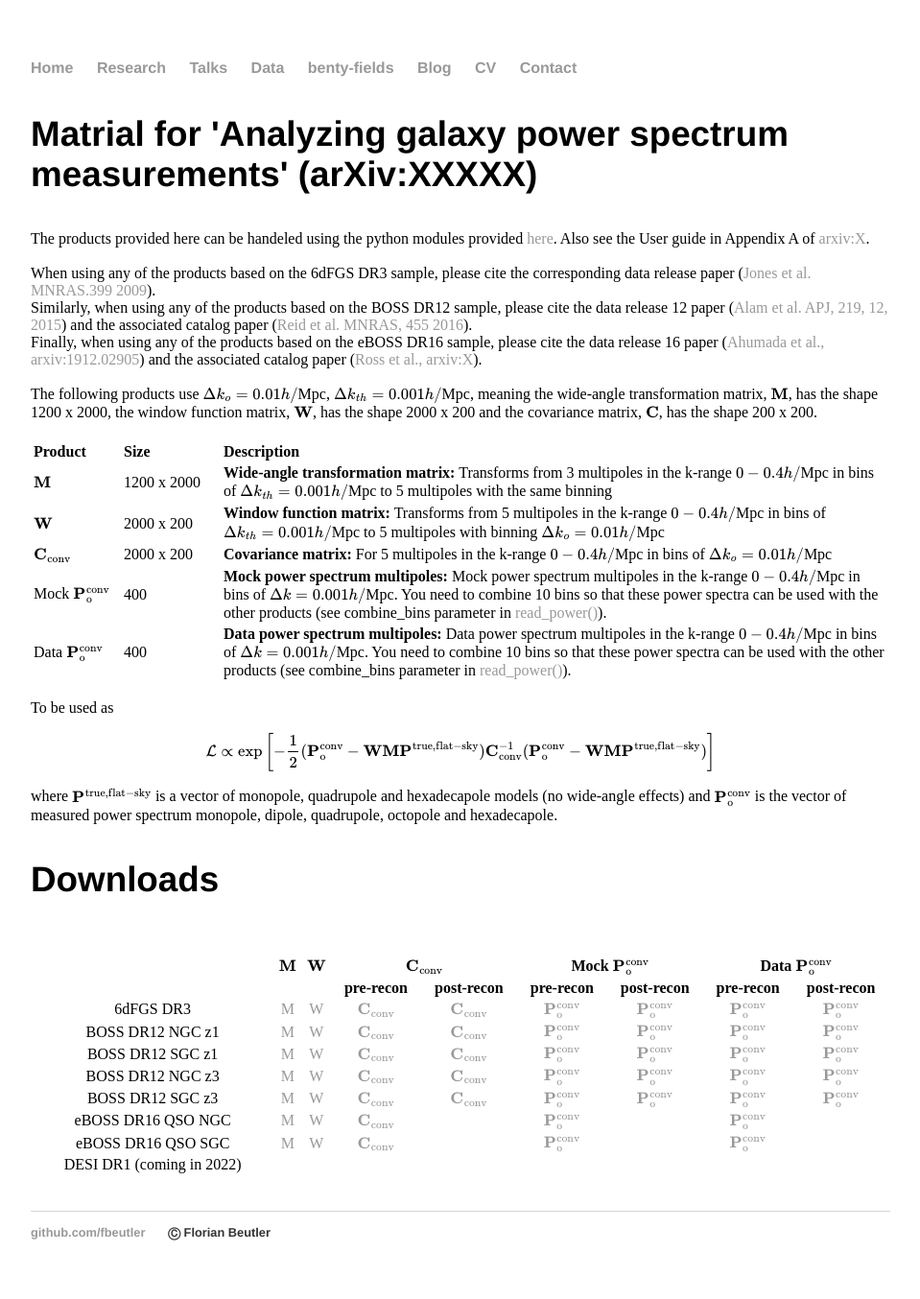
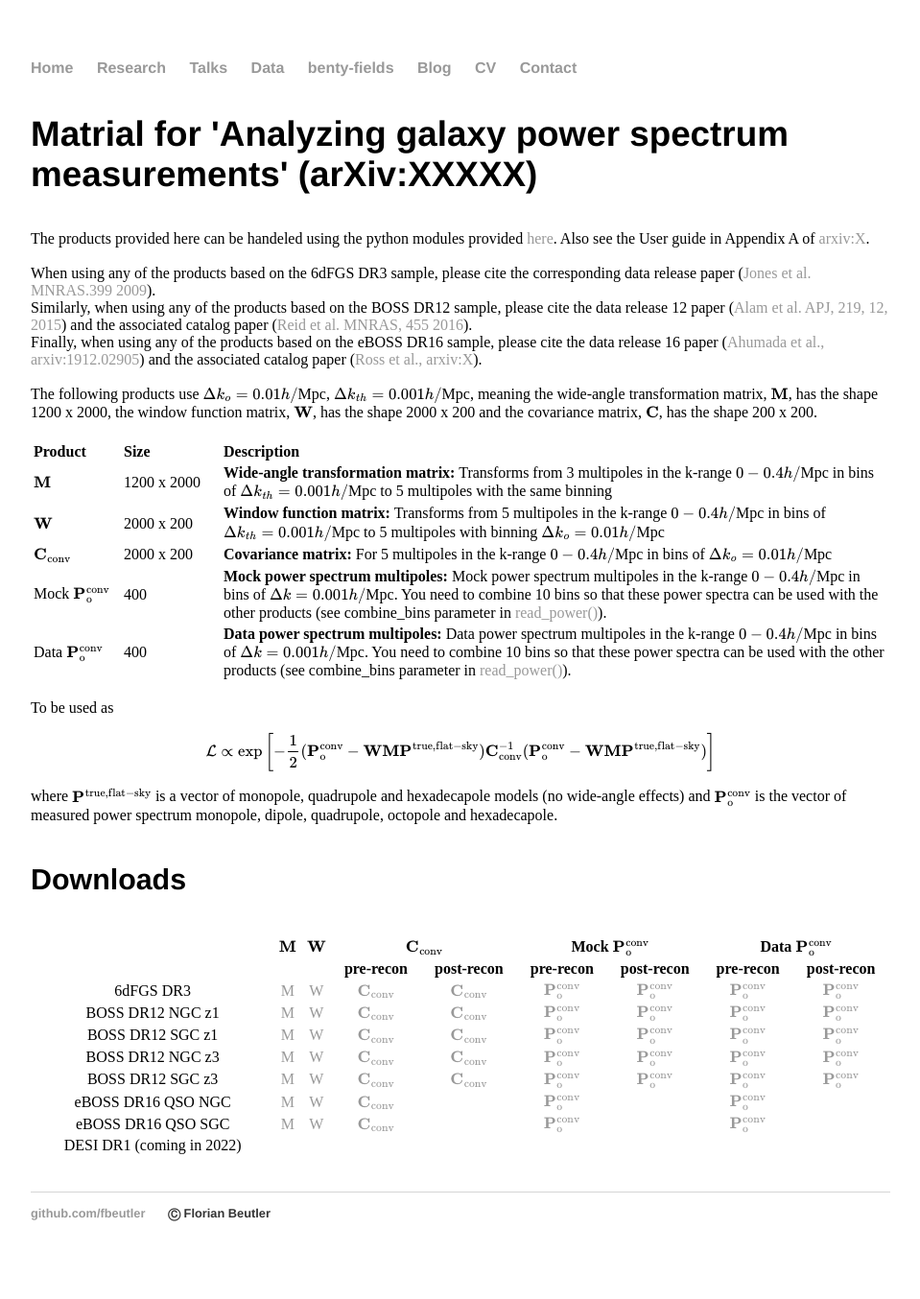
Before and after one commit to fbeutler/fbeutler.github.io, a Jekyll site: the page built from hub/deconv_paper.html, in a window 1280 px wide. Shown: the whole page at 96% size, without its empty margins (160-1119 px from the left). Built offline with Jekyll 4.4.1, drawn with Linux system fonts in a browser that asks for light colours.

Commit message:
Update deconv_paper.html

```diff
--- a/hub/deconv_paper.html
+++ b/hub/deconv_paper.html
@@ -77,8 +77,8 @@ Finally, when using any of the products based on the eBOSS DR16 sample, please c
 	where \(\mathbf{P}^{\rm true,flat-sky}\) is a vector of monopole, quadrupole and hexadecapole models (no wide-angle effects) and
 	\(\mathbf{P}^{\rm conv}_{\rm o}\) is the vector of measured power spectrum monopole, dipole, quadrupole, octopole and hexadecapole.
 
-	<h3>Downloads</h3>
-<table style="width:100%;padding-top:20px">
+	<h4>Downloads</h4>
+<table style="width:100%;padding-top:0px">
   <tr style="text-align: center">
     <th></th>
     <th>\(\mathbf{M}\)</th>
```
